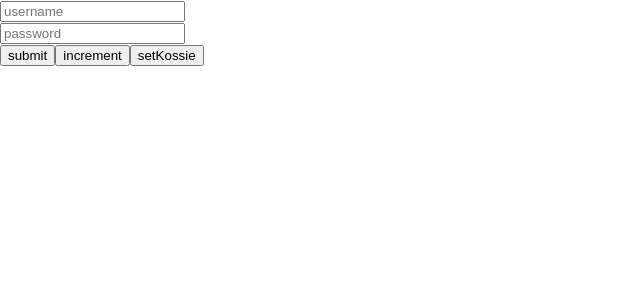
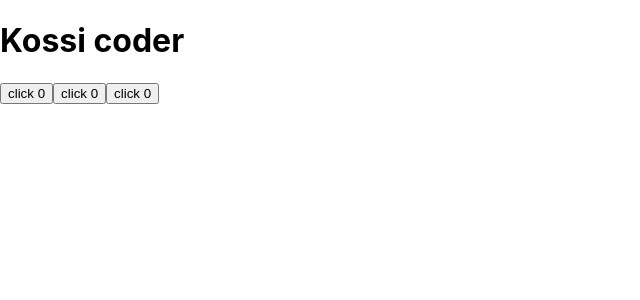
Before and after one commit to yjh-1008/ReactBasic, a React (Create React App) app: page / in a window 1280 px wide. Shown: the top 300 px of the page, without its empty margins (0-640 px from the left). Built offline with nearby package versions, Linux system fonts and the light colour scheme.

Commit message:
components

```diff
--- a/src/App.js
+++ b/src/App.js
@@ -1,43 +1,14 @@
 import React, {useState,useEffect}from'react';
-
+import Counter from './componets/Counter.js';
 function App() {
-  const[username, setUsername] = useState('');
-  const[password, setPassword] = useState('');
-  const[kossie, setKossie] = useState(0);
-  const[count, setCount] = useState(0);
-  const onSubmit = (event)=>{
-    event.preventDefault();
-    console.log(username+" "+password);
-  };
-
-  const increment=()=>{
-    setCount(count+1);
-  };
-
-  useEffect(()=>{
-    console.log(count);
-  },[count]);
-  return (
-
-    <div className="App">
-      <form onSubmit={onSubmit}>
-        <input
-        placeholder="username"
-          value={username}
-          onChange={(e)=>setUsername(e.target.value)}/>
-          <br/>
-        <input
-        placeholder="password"
-          value={password}
-          onChange={(e)=>setPassword(e.target.value)}
-          />
-          <br/>
-        <button type="submit">submit</button>
-        <button onClick={increment}>increment</button>
-        <button onClick={()=>setKossie(kossie+1)}>setKossie</button>
-      </form>
-    </div>
-  );
+ return(
+   <div class="App">
+   <h1>Kossi coder</h1>
+  <Counter/>
+  <Counter/>
+  <Counter/>
+  </div>
+ );
 }
 
 export default App;
--- /dev/null
+++ b/src/componets/Counter.js
@@ -0,0 +1,13 @@
+import React, {useState,useEffect}from'react';
+
+const Counter=()=>{
+    const [count, setCount]= useState(0);
+    const increment=()=>{
+      setCount(count+1);
+    };
+    return (
+          <button onClick={increment}>click {count}</button>
+    );
+};
+
+export default Counter;
```
